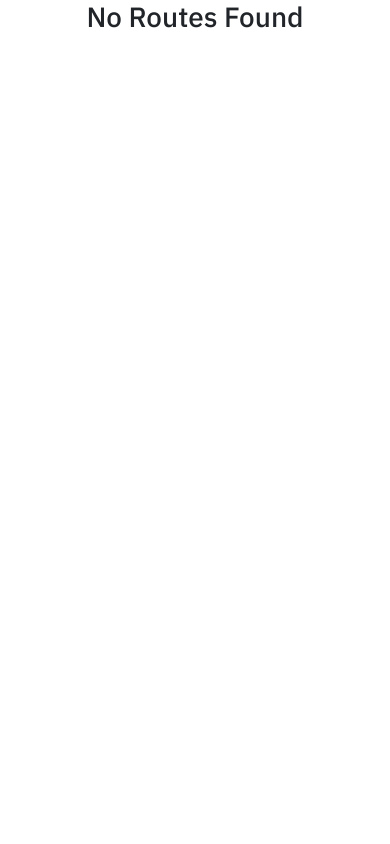
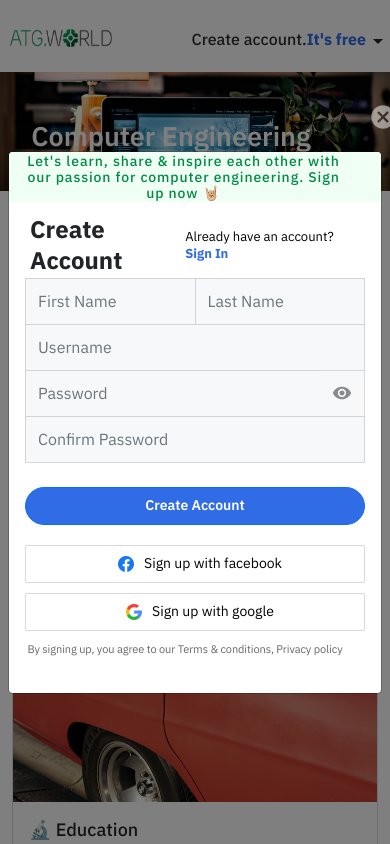
Before and after one commit to vi-kush/Social_Media_App-MERN, a React (Create React App) app: page /signup in a window 390 px wide. Shown: the top 844 px of the page. Built offline with nearby package versions, Linux system fonts and the light colour scheme.

Commit message:
added gui auth

```diff
--- a/index.js
+++ b/index.js
@@ -12,7 +12,6 @@ const PORT = process.env.PORT || 5000;
 
 app.use(express.json());
 app.use(express.static(path.join(__dirname,'build')));
-app.use(express.static(path.join(__dirname,'./public/')));
 
 app.use('/api/auth',require('./routes/auth'))
 app.use('/api/post',require('./routes/post'))
--- a/package.json
+++ b/package.json
@@ -7,6 +7,7 @@
     "@emotion/styled": "^11.8.1",
     "@mui/icons-material": "^5.6.0",
     "@mui/material": "^5.6.0",
+    "axios": "^0.26.1",
     "bcryptjs": "^2.4.3",
     "bootstrap": "^5.1.3",
     "crypto": "^1.0.1",
--- a/src/App.js
+++ b/src/App.js
@@ -23,6 +23,7 @@ function App() {
         <Routes>
           <Route path="/" element={<Layout/>}>
             <Route index element={<Home/>} />
+            <Route path=":register" element={< Home/>}/>
             <Route path="new" element={<Add />}/>
             <Route path="profile" >
               <Route index element={<Profile section="personalinfo"/>} />
--- a/src/components/Navbar/Navbar.jsx
+++ b/src/components/Navbar/Navbar.jsx
@@ -3,16 +3,18 @@ import SearchOutlinedIcon from '@mui/icons-material/SearchOutlined'
 import ArrowDropDownIcon from '@mui/icons-material/ArrowDropDown';
 import { useState } from "react";
 import Register from "../Register/Register";
+import { useParams } from 'react-router-dom'
 
 const Navigation= ()=>{
 
-    const [modalShow, setModalShow] = useState(false);
-    const [loggedIn,setLoggedIn] = useState(false);
+    const {register} = useParams();
+    const [modalShow, setModalShow] = useState(register ? true : false);
+    const [loggedIn,setLoggedIn] = useState(localStorage.getItem('auth') ? true : false);
 
     return (
         <div className="navbar">
             <div className="logo">
-                <img src="images/titleLogo.png" alt="" />
+                <img src="/images/titleLogo.png" alt="" />
             </div>
             <div className="search">
                 <label htmlFor="search">
@@ -24,13 +26,12 @@ const Navigation= ()=>{
                 {
                     loggedIn ? (
                         <div className="menuItem">
-                            <img src="images/Rectangle.png" alt="" />
+                            <img src="/images/Rectangle.png" alt="" />
                             <span className="userName">Vipul Kumar</span>
                         </div>
                     )
                     :
                     (<div className="menuItem" onClick={() => setModalShow(true)} >
-                        {/*onClick={()=>{setLoggedIn(true)}}*/}
                         Create account. <span>It's free</span>
                     </div>
                     )
@@ -38,7 +39,10 @@ const Navigation= ()=>{
                 <ArrowDropDownIcon/>
             </div>
             <Register
+                setLoggedIn={setLoggedIn}
                 show={modalShow}
+                setModalShow={setModalShow}
+                register={register}
                 onHide={() => setModalShow(false)}
             />
         </div>
--- a/src/components/Post/Post.jsx
+++ b/src/components/Post/Post.jsx
@@ -17,11 +17,11 @@ const Post= ({postData})=>{
                     <Card.Img variant="top" src={`images/posts/${post.postCover}`} />
                 }
                 <Card.Body>
-                    <div className="title">
+                    <div className="posttitle">
                         {postCategories[post.postCategory]}
                     </div>
                     <div className="content">
-                        <h2 className="title">
+                        <h2 className="posttitle">
                             {post.postTitle}
 
                             <Dropdown>
--- a/src/components/Post/post.css
+++ b/src/components/Post/post.css
@@ -2,7 +2,7 @@
     margin: 10px 0px;
 }
 
-.post_card div .title{
+.post_card div .posttitle{
     display: flex;
     width: 100%;
     align-items: center;
@@ -13,7 +13,7 @@
 
 }
 
-.post_card div.content .title{
+.post_card div.content .posttitle{
 
     display: flex;
     width: 100%;
@@ -26,11 +26,11 @@
 
 }
 
-.post_card div.content .title img{
+.post_card div.content .posttitle img{
     margin-left: 10px;
 }
 
-.post_card div.content .title a{
+.post_card div.content .posttitle a{
     font-size: 14px;
     font-weight: 400;
     line-height: 18px;
--- a/src/components/Register/Register.jsx
+++ b/src/components/Register/Register.jsx
@@ -1,4 +1,5 @@
 import './register.css'
+import axios from 'axios'
 import {Modal, Button, InputGroup, FormControl, Form} from 'react-bootstrap'
 import {useState, useRef, useEffect} from 'react'
 import VisibilityIcon from '@mui/icons-material/Visibility'
@@ -6,7 +7,8 @@ import VisibilityOffIcon from '@mui/icons-material/VisibilityOff';
 
 const Register = (props) => {
 
-    const [loginPage,switchSignupPage] = useState(false);
+    const { register, setModalShow, setLoggedIn } = props;
+    const [loginPage,switchSignupPage] = useState((register==="login" || register==="signin")? true : false);
     const [showPassword,setShowPassword] = useState(false);
     const [firstName,setFirstName] = useState("");
     const [lastName,setLastName] = useState("");
@@ -15,18 +17,72 @@ const Register = (props) => {
     const [email,setEmail] = useState("");
 
     const passwordField = useRef(null);
+    const errorBox = useRef(null);
+
+    const handleSubmit = async(e) => {
+        e.preventDefault();
+
+        if(!loginPage)
+            if(!firstName) errorBox.current.textContent="Please Fill First Name"
+            else if(!lastName) errorBox.current.textContent="Please Fill Last Name"
+            else if(!email) errorBox.current.textContent="Please Fill Email"
+            else if(!/^\w+([.-]?\w+)*@\w+([.-]?\w+)*(\.\w{2,3})+$/.test(email)) errorBox.current.textContent="Invalid Email"
+            else if(!password || !conformPassword) errorBox.current.textContent="Please Fill Password"
+            else if(password.length<8) errorBox.current.textContent="Password Should Contain 8 char"
+            else if(!/^(?=.*[0-9])(?=.*[!@#$%^&*])[a-zA-Z0-9!@#$%^&*]{8,16}$/.test(password)) errorBox.current.textContent="Password Should Contain UpperCase, LowerCase, Digit, Special Char"
+            else if(password !== conformPassword) errorBox.current.textContent="Password Mismatch"
+            else {
+                errorBox.current.textContent="";
+
+                try{
+                    const {data} = await axios.post("api/auth/register",
+                                    {firstName, lastName, email, password},
+                                    {header:{'content-type':'application/json'}}
+                                );
+                    console.log(data);
+                    localStorage.setItem('auth',data.token);
+                    setLoggedIn(true);
+                    setModalShow(false);
+                }catch(error){
+                    console.log(error)
+                }
+            }
+        else{
+            if(!email) errorBox.current.textContent="Please Fill Email"
+            else if(!/^\w+([.-]?\w+)*@\w+([.-]?\w+)*(\.\w{2,3})+$/.test(email)) errorBox.current.textContent="Invalid Email"
+            else{
+                errorBox.current.textContent="";
+
+                try{
+                    const {data} = await axios.post("api/auth/login",
+                                    {email, password},
+                                    {header:{'content-type':'application/json'}}
+                                );
+                    console.log(data);
+                    localStorage.setItem('auth',data.token);
+                    setLoggedIn(true);
+                    setModalShow(false);
+                }catch(error){
+                    console.log(error)
+                }
+            }
+        }
+    }
 
     useEffect(() => {
         // console.log(passwordField)
         if(passwordField.current)
-            if(showPassword) passwordField.current.type="text"
-            else passwordField.current.type="password"
-
+            if(showPassword) {
+                passwordField.current.type="text"
+                setTimeout(()=>{passwordField.current.type="password";setShowPassword(false)},5000)
+            }else
+                passwordField.current.type="password"
     },[showPassword])
 
     return (
         <Modal
-            {...props}
+            show={props.show}
+            onHide={props.onHide}
             size="lg"
             centered
         >
@@ -63,7 +119,7 @@ const Register = (props) => {
                                 <FormControl value={email} onChange={e => setEmail(e.target.value)} className="input" placeholder="Username" required name="username" type="email"/>
                             </InputGroup>
                             <InputGroup className="">
-                                <FormControl value={password} onChange={e => setPassword(e.target.value)} ref={passwordField} className="input inputPassword" required name="password" placeholder="Password" type="password"/>
+                                <FormControl value={password} minLength={8} onChange={e => setPassword(e.target.value)} ref={passwordField} className="input inputPassword" required name="password" placeholder="Password" type="password"/>
                                 <InputGroup.Text className="iconPassword">
                                 {
                                     showPassword ? <VisibilityOffIcon sx={{fontSize: 20}} onClick={e=>setShowPassword(false)}/> : <VisibilityIcon sx={{fontSize: 20}} onClick={e=>setShowPassword(true)}/>
@@ -73,12 +129,12 @@ const Register = (props) => {
                             {
                                 !loginPage &&
                                 <InputGroup className="">
-                                    <FormControl value={conformPassword} onBlur={() => {(password === conformPassword) ? alert("same") : alert("not same")} } onChange={e => setConformPassword(e.target.value)} className="input" required name="conformPassword" placeholder="Confirm Password" type="password"/>
+                                    <FormControl value={conformPassword} onChange={e => setConformPassword(e.target.value)} className="input" required name="conformPassword" placeholder="Confirm Password" type="password"/>
                                 </InputGroup>
-
                             }
                         </div>
-                        <Button className="register_btn">{loginPage ? "Sign In" :"Create Account"}</Button>
+                        <div className="error" ref={errorBox}></div>
+                        <Button onClick={handleSubmit} className="register_btn">{loginPage ? "Sign In" :"Create Account"}</Button>
                         <Button className="register_btn social_media_btn"><img src="images/fbIcon.png" alt="" />Sign up with facebook</Button>
                         <Button className="register_btn social_media_btn"><img src="images/googleIcon.png" alt="" />Sign up with google</Button>
                     </Form>
--- a/src/components/Register/register.css
+++ b/src/components/Register/register.css
@@ -165,3 +165,12 @@
 .form button.social_media_btn img{
     padding: 0 10px;
 }
+
+.error{
+    padding: 2px 5px;
+    text-align: left;
+    font-size: 14px;
+    font-weight: 400;
+    letter-spacing: 1px;
+    color: #ff0000db;
+}
--- a/src/pages/Home/Home.jsx
+++ b/src/pages/Home/Home.jsx
@@ -9,7 +9,6 @@ import ModeEditIcon from '@mui/icons-material/ModeEdit';
 import LocationOnOutlinedIcon from '@mui/icons-material/LocationOnOutlined';
 import ErrorOutlineOutlinedIcon from '@mui/icons-material/ErrorOutlineOutlined';
 import postData from '../../postData.js'
-
 
 const Home= ()=>{
 
@@ -54,15 +53,8 @@ const Home= ()=>{
                                 </Dropdown.Menu>
                             </Dropdown>
                         </ButtonGroup>
-
-                        {/*
-                        <span className="d-none">All&nbsp;Posts(32) </span>
-                        <span className="d-none">Article</span>
-                        <span className="d-none">Event</span>
-                        <span className="d-none">Education</span>
-                        <span className="d-none">Job</span> */}
                     </div>
-                    <div className="right d-none d-md-flex">
+                    <div className={`right d-none `+ (true ? "d-md-flex" : "")}>
                         <Button className="add btn">
                             Write a Post
                             <ArrowDropDownIcon />
--- a/src/pages/add/Add.jsx
+++ b/src/pages/add/Add.jsx
@@ -3,10 +3,12 @@ import "./add.css"
 import {Button, InputGroup, Container, Row, Col, Form, FloatingLabel} from 'react-bootstrap'
 import UploadFileIcon from '@mui/icons-material/UploadFile'
 import {useState} from 'react'
-import {Link} from 'react-router-dom'
+import {Link, Navigate} from 'react-router-dom'
 const Add = ()=>{
 
     const [image,setImage] = useState(null);
+    const [loggedIn] = useState(localStorage.getItem('auth') ? true : false)
+    if(!loggedIn) return (<Navigate to="/signup" replace={true}/>)
 
     return(
         <Container fluid className="add mt-4">
--- a/src/pages/profile/Profile.jsx
+++ b/src/pages/profile/Profile.jsx
@@ -2,10 +2,12 @@
 import "./profile.css"
 import {Button, Container, Row, Col, Form, FloatingLabel} from 'react-bootstrap'
 import {useState} from 'react'
-import {useParams,Link} from 'react-router-dom'
+import {useParams, Link, Navigate} from 'react-router-dom'
+
 
 const Profile = ({section})=>{
 
+    const [loggedIn,setLoggedIn] = useState(localStorage.getItem('auth') ? true : false)
     const [coverImage,setCoverImage] = useState(null);
     const [profileImage,setProfileImage] = useState(null);
 
@@ -14,6 +16,8 @@ const Profile = ({section})=>{
         section = Section.toLowerCase();
         if(!["personalinfo","security"].includes(section)) section="personalinfo";
     }
+
+    if(!loggedIn) return (<Navigate to="/signup" replace={true}/>)
 
     return(
         <Container fluid className="add my-4">
@@ -37,8 +41,13 @@ const Profile = ({section})=>{
                             </div>
                         </Link>
                         <Link to="">
-                            <div className="sideitem last">
-                                Notification
+                            <div className="sideitem">
+                                Notification Setting
+                            </div>
+                        </Link>
+                        <Link to="">
+                            <div className="sideitem last" onClick={()=>{localStorage.removeItem('auth'); setLoggedIn(false); }}>
+                                Logout
                             </div>
                         </Link>
                     </div>
```
Also changed, not shown: 1 other file (tests, documents, lock files or other folders).
